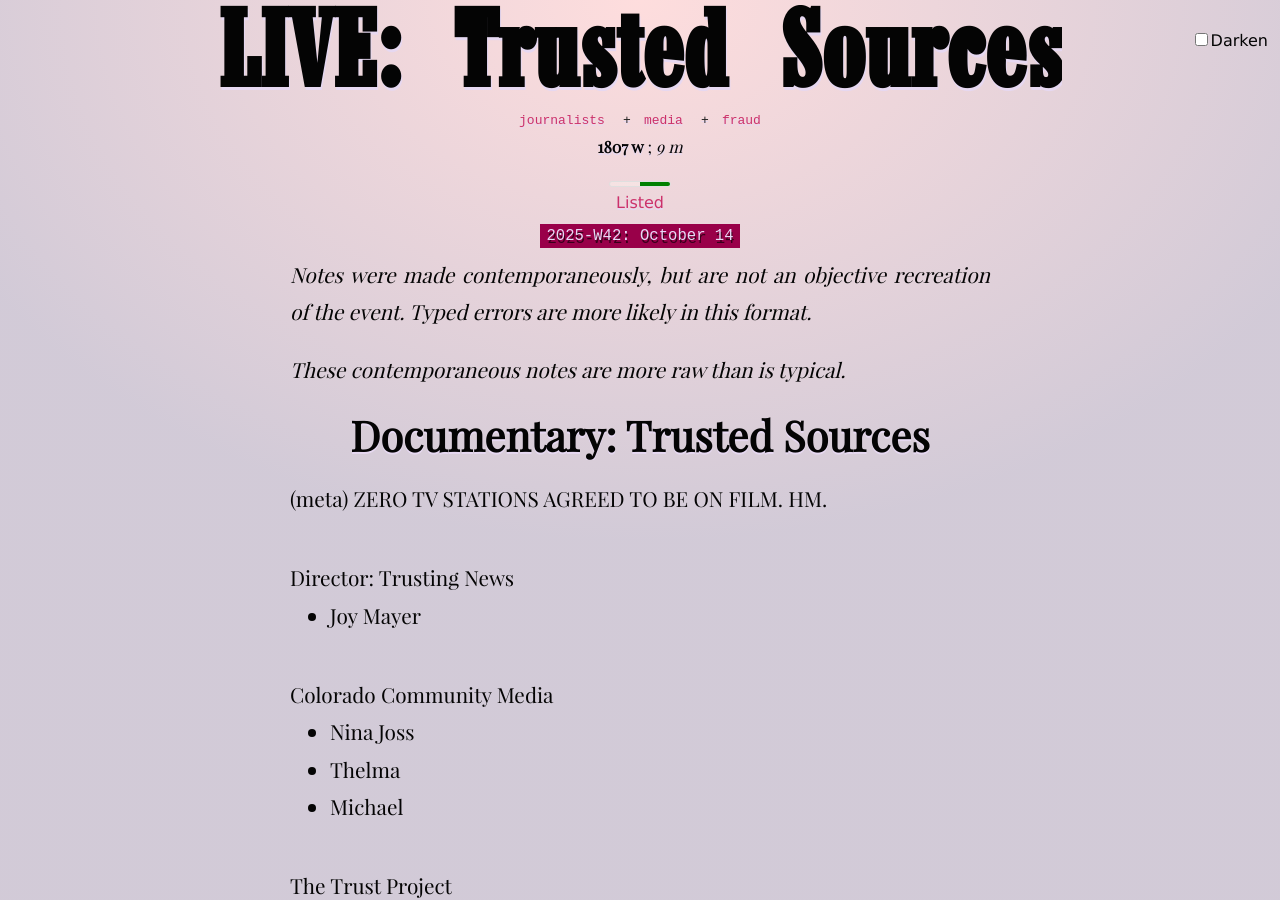
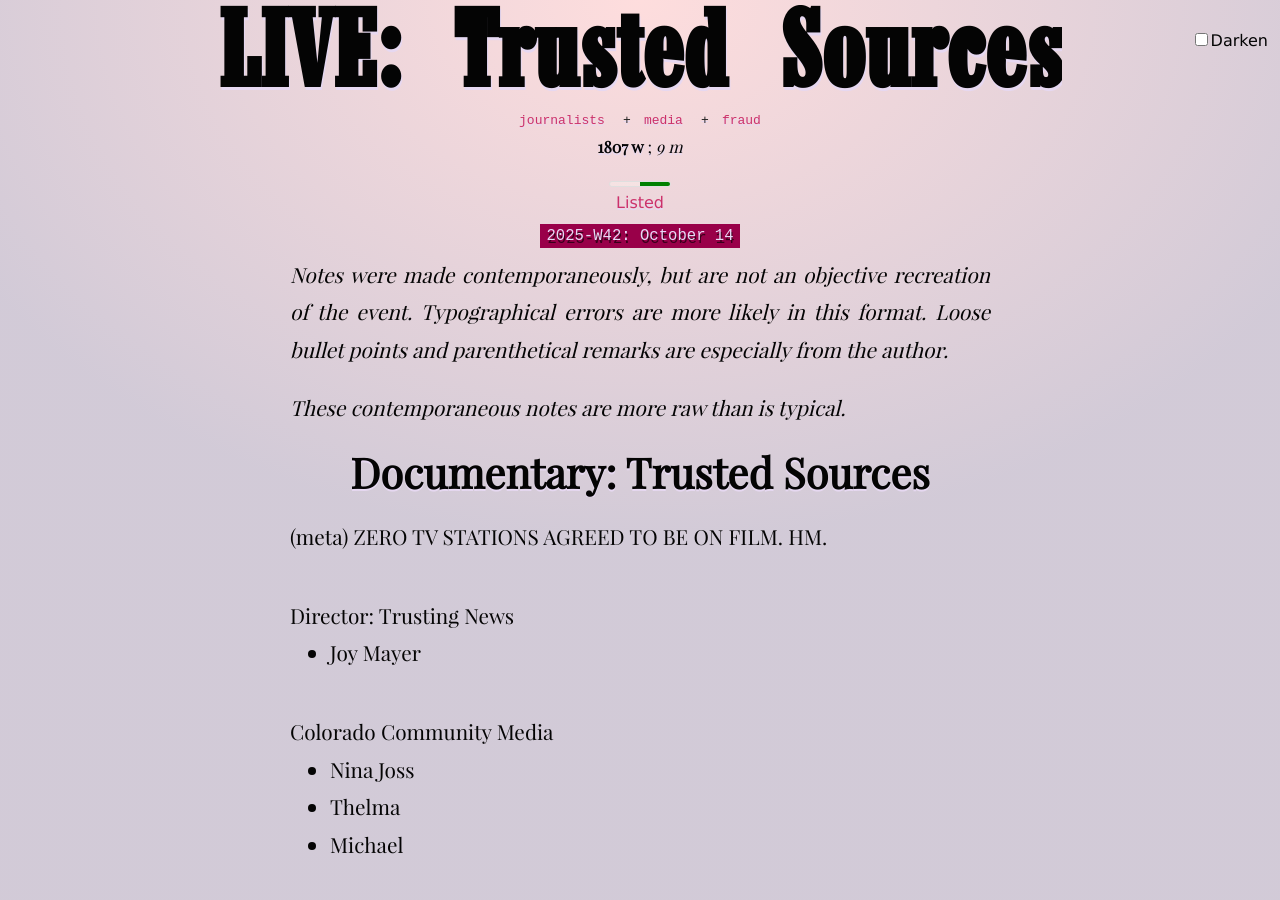
Before and after one commit to tiliv/antibody, a Jekyll site: the page built from docs/journal/autumn-ryan-Trusted-Sources/index.md, in a window 1280 px wide and 900 px high, scrolled down 425 px. Built offline with Jekyll 4.4.1, drawn with Linux system fonts in a browser that asks for light colours.

Commit message:
Add additional clarification to the LIVE notice

```diff
--- a/docs/_layouts/journal.html
+++ b/docs/_layouts/journal.html
@@ -49,7 +49,7 @@
       <em>Notes are under development. Any sourcing is preserved and will be added to a draft.</em>
     {%- endif %}
     {% if page.live -%}
-      <em>Notes were made contemporaneously, but are not an objective recreation of the event. Typed errors are more likely in this format.</em>
+      <em>Notes were made contemporaneously, but are not an objective recreation of the event. Typographical errors are more likely in this format. Loose bullet points and parenthetical remarks are especially from the author.</em>
     {%- endif -%}
     {%- if page.contact_top -%}
       {{ contact_html }}
```
